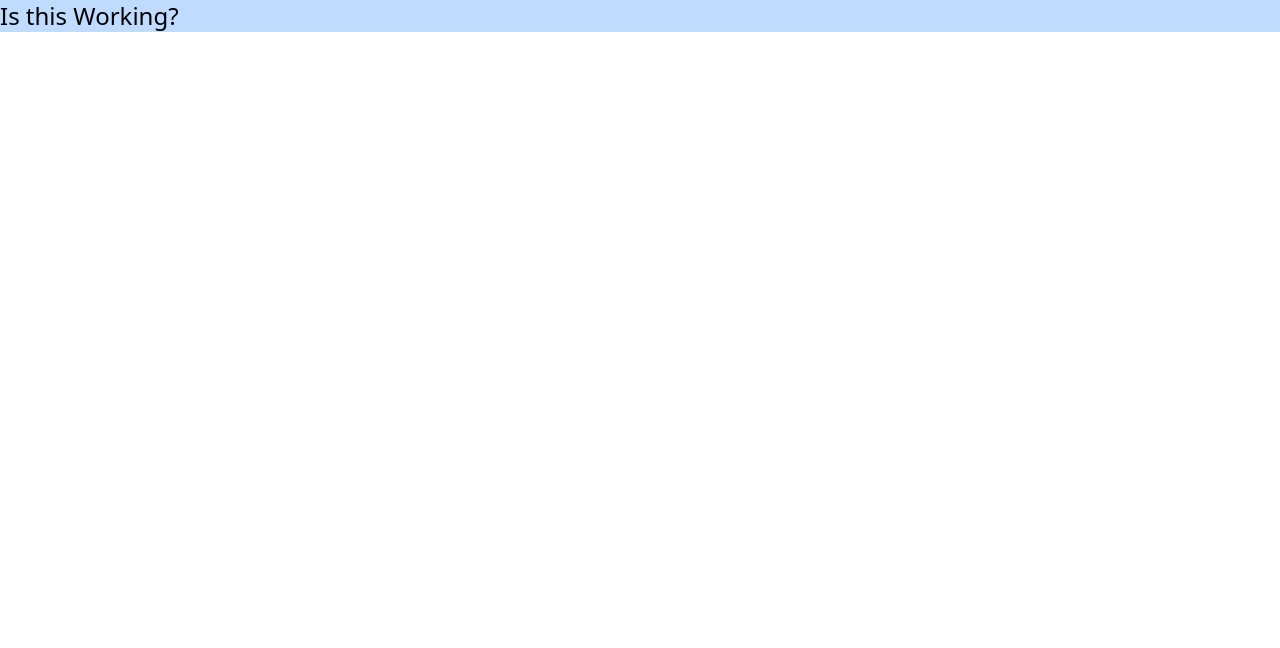
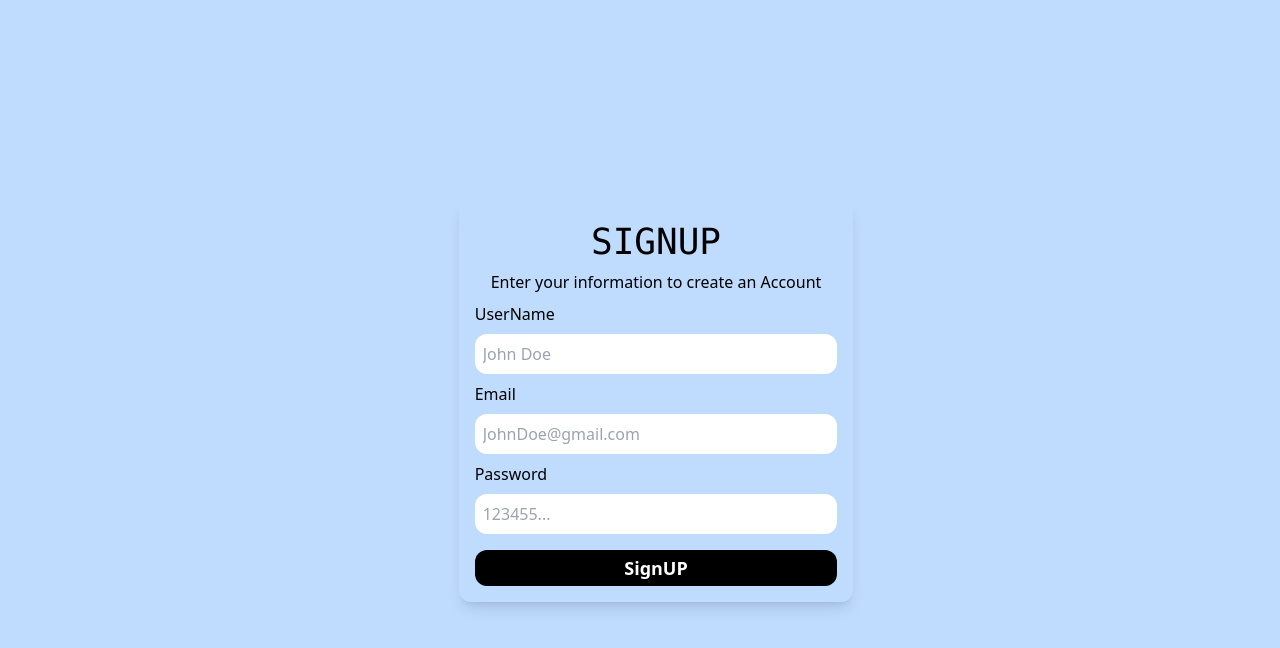
Before and after one commit to BABAR-TAHSEEN55/Paytm, a React (Vite) app in the folder frontend/: page / in a window 1280 px wide. Shown: the top 648 px of the page. Built offline with nearby package versions, Linux system fonts and the light colour scheme.

Commit message:
Refactor

```diff
--- a/frontend/src/App.tsx
+++ b/frontend/src/App.tsx
@@ -1,4 +1,21 @@
+import { BrowserRouter, Route, Routes } from "react-router-dom";
+import SignUp from "./Pages/SignUp";
+import SignIn from "./Pages/SignIn";
+import DashBoard from "./Pages/DashBoard";
+import Send from "./Pages/Send";
+import { ToastContainer } from "react-toastify";
+
 const App = () => {
-  return <div className="bg-blue-200 text-2xl">Is this Working?</div>;
+  return (
+    <BrowserRouter>
+      <Routes>
+        <Route path="/" element={<SignUp />} />
+        <Route path="/signin" element={<SignIn />} />
+        <Route path="/dashboard" element={<DashBoard />} />
+        <Route path="/send" element={<Send />} />
+      </Routes>
+      <ToastContainer position="top-right" />
+    </BrowserRouter>
+  );
 };
 export default App;
```
